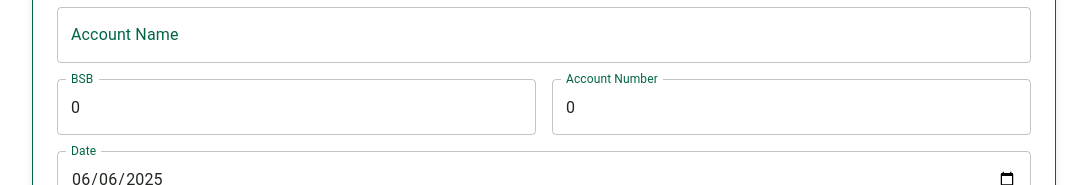
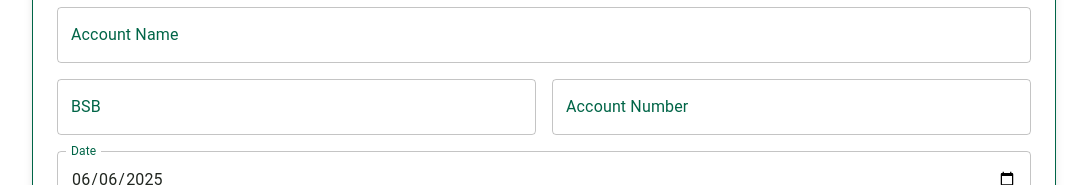
Before and after one commit to DS-LIT/hrba-forms, a React (Create React App) app: page /hrba-reimbursement in a window 1280 px wide. Shown: the part 1019-1204 px from the top of the page, without its empty margins (96-1183 px from the left). Built offline with nearby package versions, Linux system fonts and the light colour scheme.

Commit message:
Text update

```diff
--- a/src/features/refund-form/index.tsx
+++ b/src/features/refund-form/index.tsx
@@ -68,8 +68,8 @@ const ReimbursementForm = () => {
             amount: 0,
             reason: "",
             accountName: "",
-            bsb: 0,
-            accountNumber: 0,
+            bsb: '',
+            accountNumber: '',
             date: new Date().toISOString().split('T')[0],
             contactName: "",
             contactNumber: '',
```
